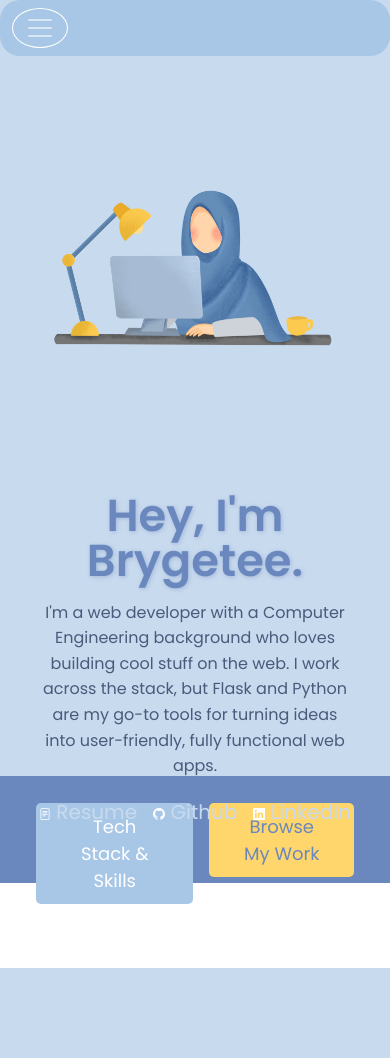
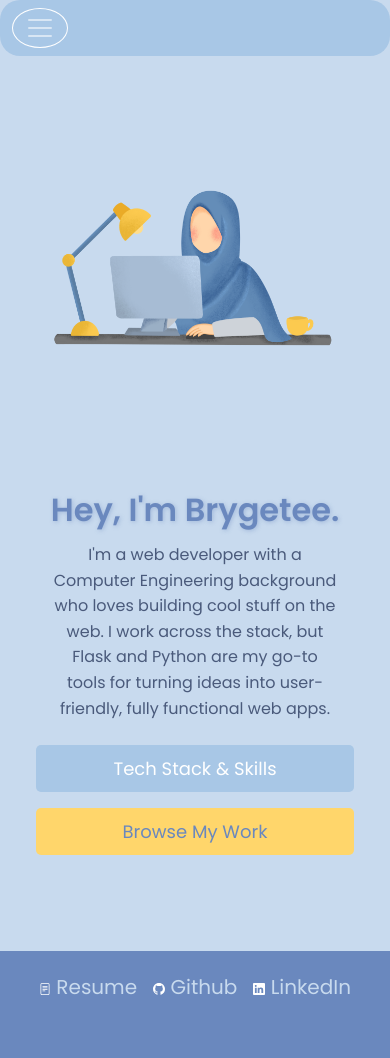
Before and after one commit to Brygetee/Portfolio_Website, a Python web app: template templates/index.html in a window 390 px wide. Before the commit the page ends 968 px from the top, so only its background shows below. Run offline with Jinja, Linux system fonts and the light colour scheme; the template is opened without the code that fills it, so the values that code supplies are empty; some web fonts are replaced.

Commit message:
adjusted css for mobile visibility

```diff
--- a/static/css/style.css
+++ b/static/css/style.css
@@ -2,7 +2,6 @@
 /* Google Fonts Import */
 /* --------------------------------------------- */
 @import url('https://fonts.googleapis.com/css2?family=Poppins:wght@300;400;600&display=swap');
-
 
 /* --------------------------------------------- */
 /* General Styles */
@@ -23,13 +22,12 @@ a, button, input, textarea, select {
     cursor: url('/static/images/north star.cur'), auto !important;
 }
 
-
 /* --------------------------------------------- */
 /* Navbar Styles (Global) */
 /* --------------------------------------------- */
 .navbar-custom {
     border-radius: 20px;
-    background-color: #A8C7E6; /* Light blue navbar */
+    background-color: #A8C7E6;
 }
 
 .navbar-custom .navbar-nav .nav-link {
@@ -44,7 +42,7 @@ a, button, input, textarea, select {
 }
 
 .navbar-custom .navbar-nav .nav-link:hover {
-    background-color: #6A88BE; /* Darker blue on hover */
+    background-color: #6A88BE;
 }
 
 .navbar-custom .navbar-brand {
@@ -55,12 +53,11 @@ a, button, input, textarea, select {
     font-size: 20px;
 }
 
-
 /* --------------------------------------------- */
 /* Footer Styles (Global) */
 /* --------------------------------------------- */
 #Footer {
-    background-color: #6A88BE; /* Dark blue footer */
+    background-color: #6A88BE;
     color: white !important;
     padding: 0px 0;
 }
@@ -89,14 +86,12 @@ a, button, input, textarea, select {
     margin-bottom: 3px;
 }
 
-
 /* --------------------------------------------- */
 /* Welcome Banner (Homepage) */
 /* --------------------------------------------- */
 #Welcome_Banner {
     background-color: #C8DAEE;
     color: #6A88BE;
-    height: 92vh;
     display: flex;
     justify-content: center;
     align-items: center;
@@ -151,6 +146,7 @@ a, button, input, textarea, select {
     color: white;
     transform: translateY(-3px);
 }
+
 .TechStack-button {
     background-color: #A8C7E6;
     color: white;
@@ -188,7 +184,6 @@ a, button, input, textarea, select {
     font-size: 3rem;
     margin-bottom: 40px;
 }
-
 
 /* --------------------------------------------- */
 /* Project Cards (Projects Page) */
@@ -265,7 +260,6 @@ a, button, input, textarea, select {
     text-align: center;
 }
 
-
 /* --------------------------------------------- */
 /* About Me Page Styles */
 /* --------------------------------------------- */
@@ -311,3 +305,22 @@ a, button, input, textarea, select {
 .fs-5.text-muted {
     color: #e0b863 !important;
 }
+
+/* --------------------------------------------- */
+/* Responsive Fixes */
+/* --------------------------------------------- */
+@media (max-width: 576px) {
+  #Welcome_Banner h1 {
+    font-size: 2rem;
+  }
+
+  #Welcome_Banner h6 {
+    font-size: 1rem;
+    padding: 0 1rem;
+  }
+
+  .TechStack-button,
+  .check-work-button {
+    width: 100%;
+  }
+}
--- a/templates/index.html
+++ b/templates/index.html
@@ -5,35 +5,36 @@
     <meta name="viewport" content="width=device-width, initial-scale=1.0">
     <title>Home</title>
     <link href="https://cdn.jsdelivr.net/npm/bootstrap@5.3.3/dist/css/bootstrap.min.css" rel="stylesheet" integrity="sha384-QWTKZyjpPEjISv5WaRU9OFeRpok6YctnYmDr5pNlyT2bRjXh0JMhjY6hW+ALEwIH" crossorigin="anonymous">
-    <link rel= "stylesheet" href = "static/css/style.css">
+    <link rel="stylesheet" href="static/css/style.css">
 </head>
 {% include 'header.html' %}
 <body>
 
-      <!--Welcome Banner-->
+<!-- Welcome Banner -->
 <section id="Welcome_Banner">
   <div class="container py-5">
-        <div class="row flex-lg-row-reverse align-items-center g-5">
+    <div class="row flex-lg-row-reverse align-items-center g-5 text-center text-lg-start">
       <div class="col-lg-6">
-            <img src="static/images/hijabi_computer.png" style="width: 900px; height: auto;" class="d-block mx-lg-auto img-fluid" alt="Bootstrap Themes" width="600" height="400" loading="lazy">
+        <img src="static/images/hijabi_computer.png" class="img-fluid mx-auto d-block" alt="Bootstrap Themes">
       </div>
       <div class="col-lg-6">
-            <h1 class="display-5 fw-bold text-body-emphasis lh-1 mb-3">Hey, I'm Brygetee. </h1>
+        <h1 class="display-5 fw-bold text-body-emphasis lh-1 mb-3">Hey, I'm Brygetee.</h1>
         <h6>
-I'm a web developer with a Computer Engineering background who loves building cool stuff on the web. I work across the stack, but Flask and Python are my go-to tools for turning ideas into user-friendly, fully functional web apps.</h6>
-<div class="d-flex gap-3 justify-content-center mt-4">
+          I'm a web developer with a Computer Engineering background who loves building cool stuff on the web. I work across the stack, but Flask and Python are my go-to tools for turning ideas into user-friendly, fully functional web apps.
+        </h6>
+        <div class="d-grid gap-3 d-md-flex justify-content-md-center mt-4">
           <a href="/about_me">
-      <button type="button" class="btn btn-light custom-font TechStack-button"> Tech Stack & Skills</button>
+            <button type="button" class="btn btn-light custom-font TechStack-button">Tech Stack & Skills</button>
           </a>
           <a href="/projects">
             <button type="button" class="btn btn-light custom-font check-work-button">Browse My Work</button>
           </a>
         </div>
-
+      </div>
+    </div>
+  </div>
 </section>
 
 {% include 'footer.html' %}
-
 </body>
-
 </html>
```
Lines whose indentation alone changed are shown as unchanged.
